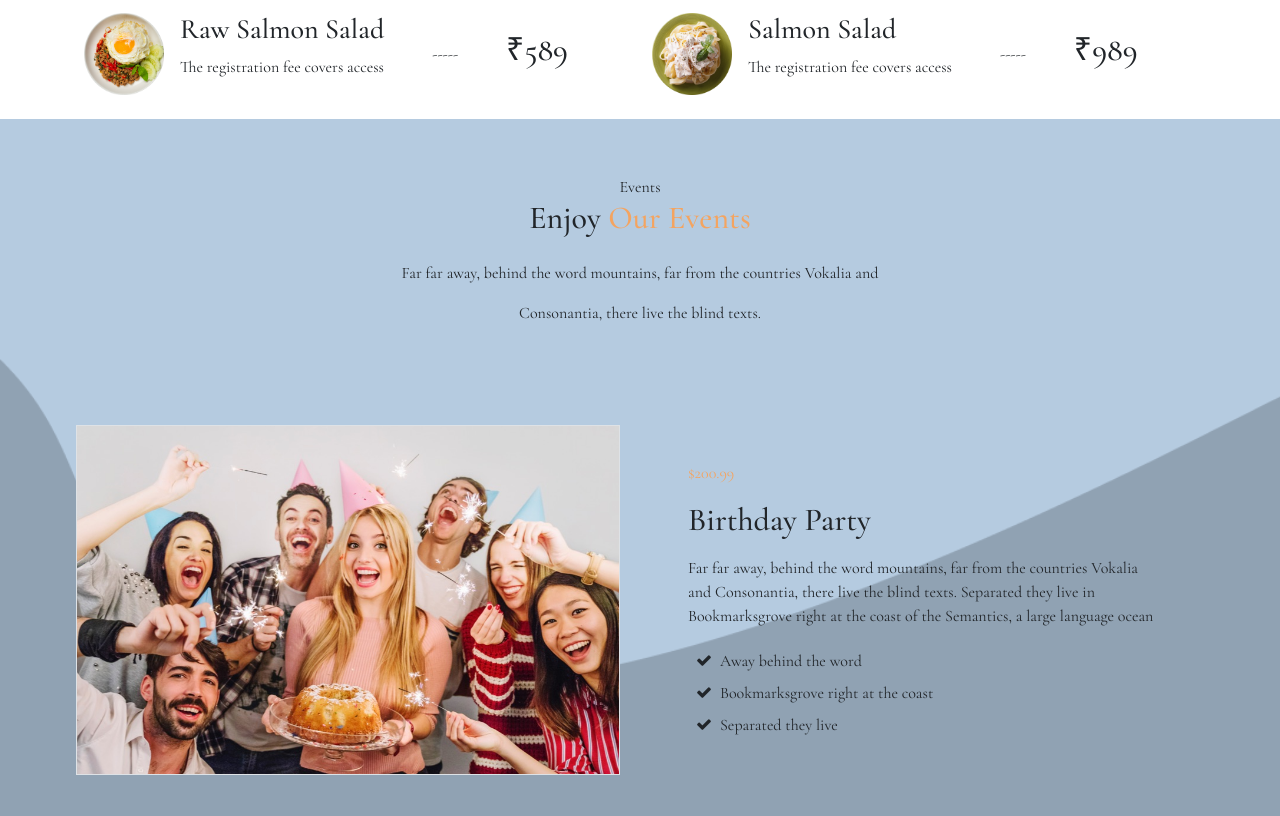
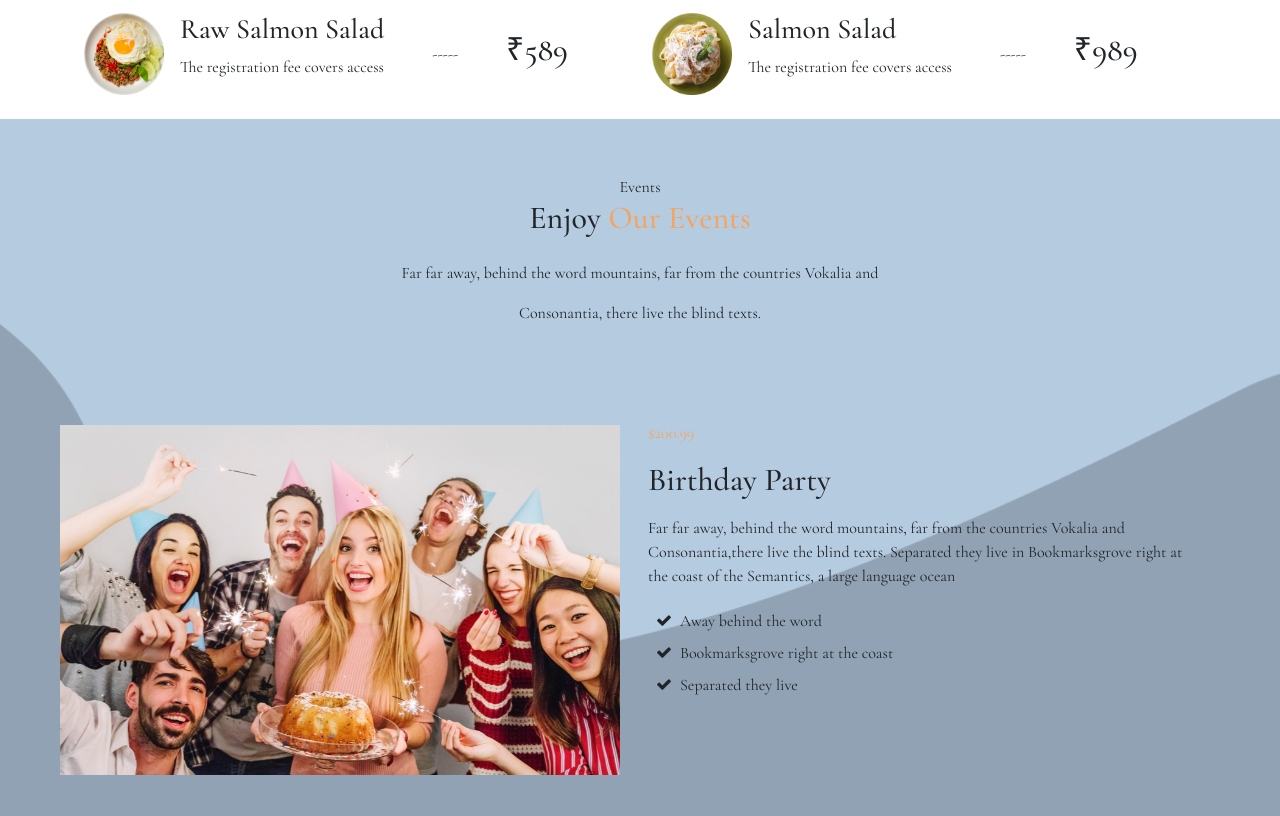
Before and after one commit to vjnithish17/Fast-food-Restaurand, a plain HTML site: page services.html in a window 1280 px wide. Shown: the part 1207-2023 px from the top of the page. Drawn offline with nearby package versions, Linux system fonts and the light colour scheme; a web font is replaced by a local one.

Commit message:
event section responsive correction

```diff
--- a/css/global.css
+++ b/css/global.css
@@ -12,7 +12,7 @@
     padding: 0;
     box-sizing: border-box;
     /* outline: 1px solid red; */
-     max-width: 100%;
+    /* max-width: 100%; */
 }
 
 .hero-1,
@@ -150,8 +150,12 @@ input {
     background: none;
     border: none;
     border-bottom: 2px solid gray;
-    padding-right: 30px;
-    font-size: 20px;
+    padding-right: 80px;
+    font-size: 15px;
+}
+.lap {
+    margin-bottom: 4px;
+    font-size: 1.6rem;
 }
 
 /* Offer */
@@ -255,7 +259,7 @@ img {
 }
 
 .container-fluid {
-    overflow: hidden;
+    overflow: visible;
 }
 
 .row {
@@ -268,13 +272,13 @@ body {
 
 /* contact */
 
-.lap {
-    margin-bottom: 4px;
-}
+
 
 .in {
     margin-bottom: 10px;
-    width: 40vh;
+    /* width: 40vh; */
+    width: 100%;
+    max-width: 400px;
 
 }
 
@@ -299,11 +303,17 @@ body {
 .footer a:hover {
     color: orange;
 }
+.bod{
+    height: 40px;
+    width: 40px;
+     border-radius: 50%;
+    background-color: white;
+    display: grid;
+    place-items: center;
 
+}
 .bod i {
-    font-size: 2rem;
-    border-radius: 60%;
-    background-color: white;
+    font-size: 1.4rem;
     color: green;
 }
 
@@ -376,6 +386,13 @@ body {
     filter: drop-shadow(0px 25px 35px rgba(0, 0, 0, 0.5));
 }
 
+.r-3{
+    display: flex;
+    flex-wrap: nowrap;
+}
+.f-size{
+    font-size: 4rem;
+}
 
 
 
@@ -392,17 +409,53 @@ body {
         grid-row: span 1;
         /* reset */
     }
+
+    .hov-clr {
+        flex-direction: column !important;
+        align-items: flex-start !important;
+        gap: 5px !important;
+    }
+
+    .hero-1 .row {
+        flex-direction: column;
+        text-align: center;
+        gap: 20px;
+    }
+
+    .hero-1 .col {
+        width: 100%;
+    }
+
+    .event-img {
+        width: 100%;
+        height: 300px;
+        background-size: cover;
+        background-position: center;
+    }
+    .r-3{
+    display: flex;
+    flex-wrap: wrap;
+}
+.f-size{
+    font-size: 2rem;
+}
+.lap {
+    margin-bottom: 4px;
+    font-size: 1.5rem;
+}
+
 }
 
 @media (max-width: 480px) {
     .gallery {
         grid-template-columns: 1fr;
     }
+
     .gallery {
-    display: grid;
-    grid-template-columns: repeat(auto-fit, minmax(250px, 1fr));
-    gap: 10px;
-}
+        display: grid;
+        grid-template-columns: repeat(auto-fit, minmax(250px, 1fr));
+        gap: 10px;
+    }
 
     .item1,
     .item2,
--- a/services.html
+++ b/services.html
@@ -73,7 +73,7 @@
 
 <div class="container-fluid d-flex justify-content-center  p-5" style="background-image: url(./Img/background-food-truck.jpg); background-size: cover;">
       <div class="col-4 p-5" style="min-height: 40vh;">
-        <h1 class="text-center"><a  href="./index.html" style="font-size: 4rem; text-decoration: none; color: #f7f7f7;">Services </a></h1>
+        <h1 class="text-center"><a href="./index.html" class=" f-size" style=" text-decoration: none; color: #f7f7f7;">Services </a></h1>
       </div>
 </div>
 
@@ -258,7 +258,7 @@
 
     <!-- Events -->
 
-    <div class="container-fliued p-5"
+  <div class="container-fluid p-5"
         style="background-image: url(./Img/ldp_shape-bg.png); background-position: bottom; background-repeat: no-repeat; background-size: cover; background-color:#B5CBE0;">
         <div class="row w-100 mt-2">
             <div class="col text-center">
@@ -273,8 +273,8 @@
         <div id="carouselExampleSlidesOnly" class="carousel slide" data-bs-ride="carousel">
             <div class="carousel-inner">
                 <div class="carousel-item active">
-                    <div class="row gap-3 mt-5">
-                        <div class="col-12 col-md-6  p-5" style="height: 400px;">
+                    <div class="row gap-3 mt-5 r-3">
+                        <div class="col-12 col-md-6 p-2" style="min-height: 300px">
                             <p class="clr-1">$200.99</p>
                             <h2>Guest Chef Nihgt Party</h2>
                             <p class="mt-3 ">Far far away, behind the word mountains, far from the countries Vokalia and
@@ -287,31 +287,30 @@
                                 coast</span><br>
                             <span><i class="fa fa-check p-2" aria-hidden="true"></i>Separated they live</span><br>
                         </div>
-                        <div class="col  p-1 mt-2">
-                            <div class="col"
-                                style="height: 350px; width: 500px; background-image: url(./Img/party_2.jpg); background-size: contain; background-repeat: no-repeat;">
+                        <div class="col-12 col-md-6 p-1 mt-2">
+                            <div class="event-img"
+                                style="height: 350px; background-image: url(./Img/party_2.jpg); background-size: cover; background-repeat: no-repeat;">
                             </div>
+
                         </div>
                     </div>
                 </div>
                 <div class="carousel-item">
-                    <div class="row gap-3 mt-5 p-4" style="flex-direction: row-reverse;">
-                        <div class="col-12 col-md-6  p-5" style="height: 400px;">
+                    <div class="row gap-3 mt-5 r-3 p-4 flex-md-row-reverse " >
+                        <div class="col-12 col-md-6 p-2" style="min-height: 300px">
                             <p class="clr-1">$200.99</p>
                             <h2>Birthday Party</h2>
                             <p class="mt-3">Far far away, behind the word mountains, far from the countries Vokalia and
-                                Consonantia,
-                                there live the blind texts. Separated they live in Bookmarksgrove right at the coast of
-                                the
-                                Semantics, a large language ocean</p>
+                                Consonantia,there live the blind texts. Separated they live in Bookmarksgrove right at
+                                the coast of the Semantics, a large language ocean</p>
                             <span><i class="fa fa-check p-2" aria-hidden="true"></i>Away behind the word</span><br>
                             <span><i class="fa fa-check p-2" aria-hidden="true"></i>Bookmarksgrove right at the
                                 coast</span><br>
                             <span><i class="fa fa-check p-2" aria-hidden="true"></i>Separated they live</span><br>
                         </div>
-                        <div class="col  p-1 mt-2">
-                            <div class="col border"
-                                style="height: 350px; background-image: url(./Img/party_1.jpg); background-size: cover; background-repeat: no-repeat;">
+                        <div class="col-12 col-md-6 p-1 mt-2">
+                            <div class=" event-img"
+                                style="height: 350px;   background-image: url(./Img/party_1.jpg); background-size: cover; background-repeat: no-repeat;">
                             </div>
                         </div>
                     </div>
```
Also changed, not shown: contact.html (+5 -5 lines), index.html (+15 -16 lines).
